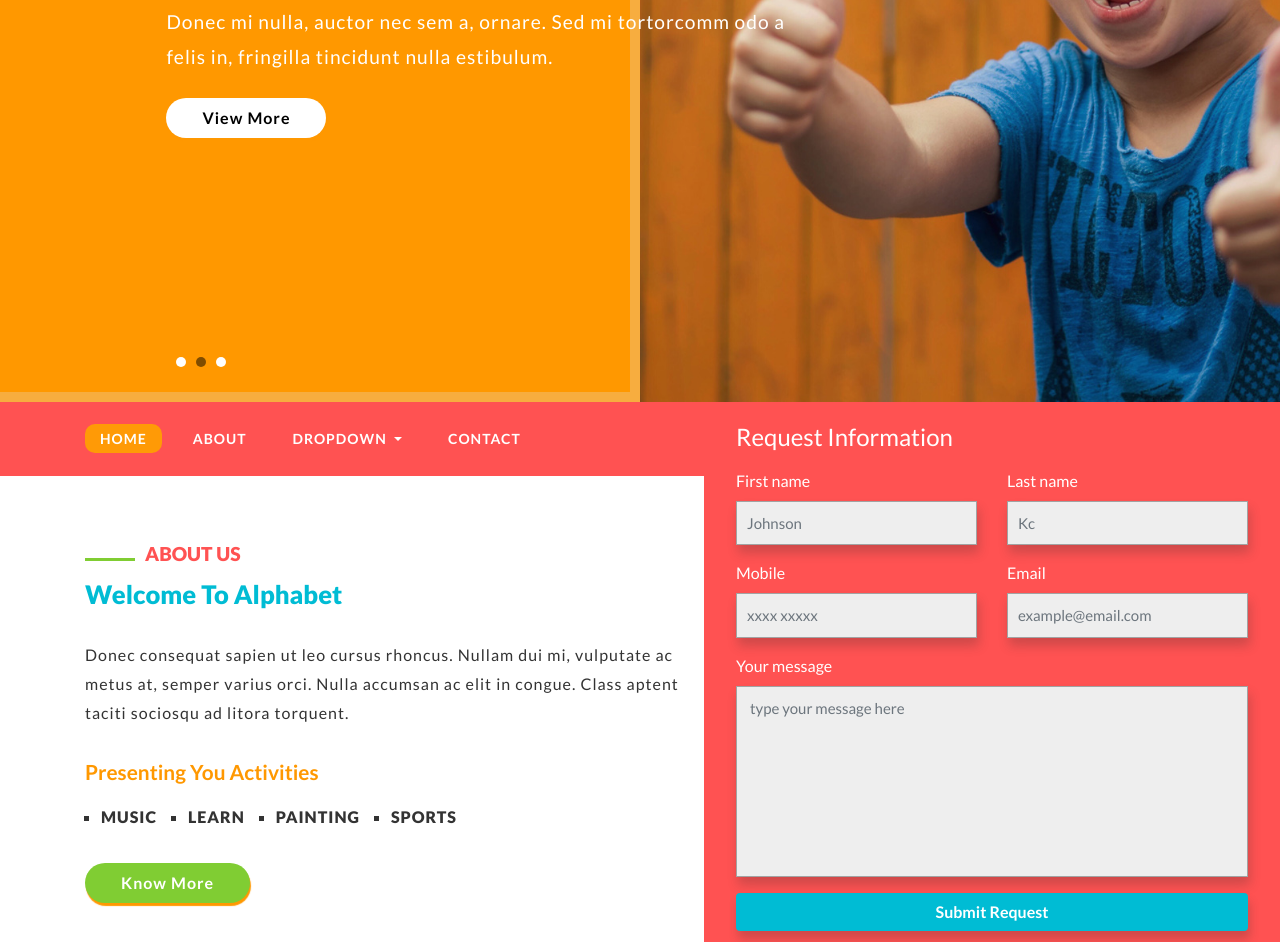
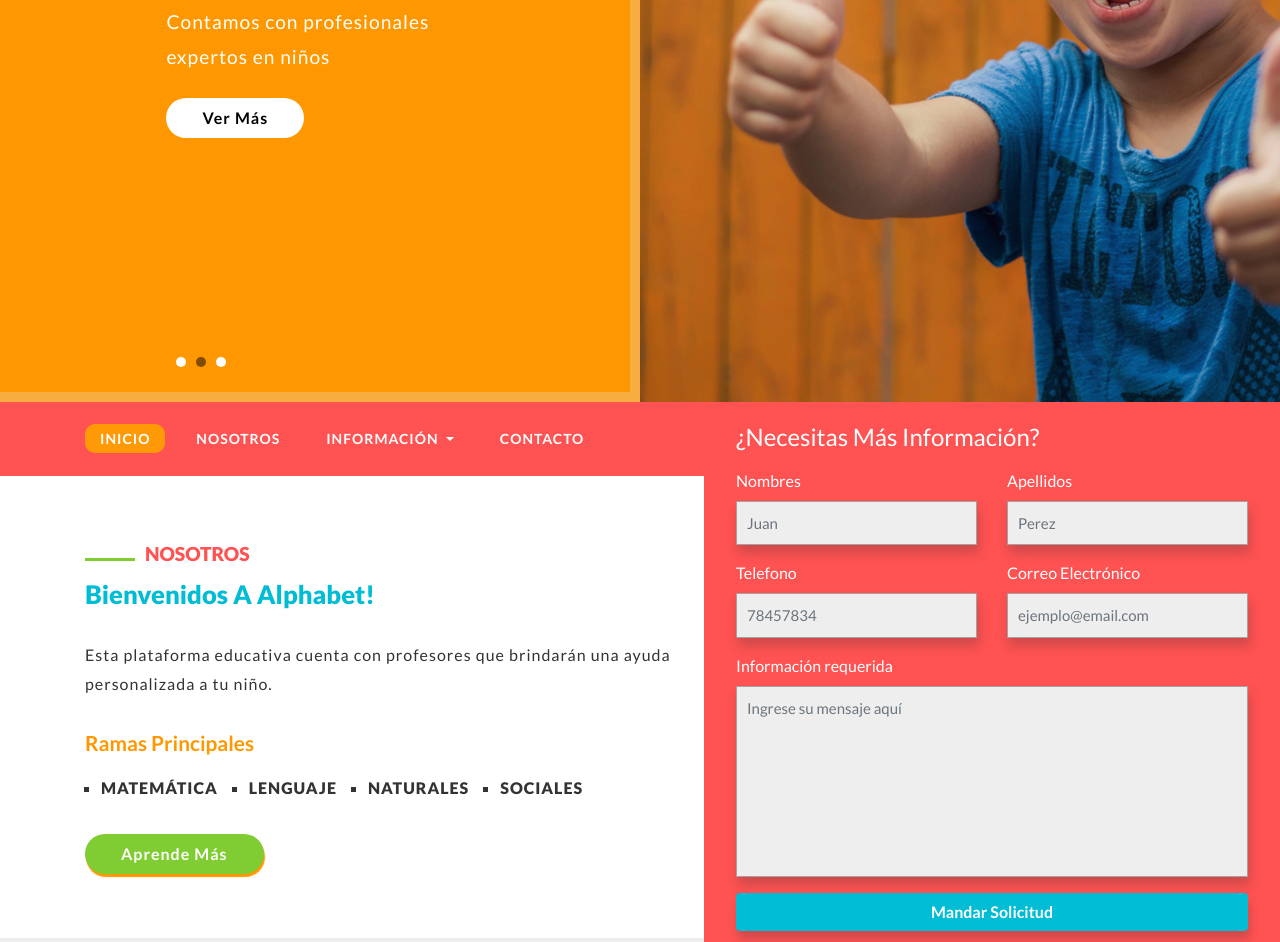
Before and after one commit to adrisparkle/alphabet, a plain HTML site: page web/index.html in a window 1280 px wide. Shown: the part 398-1340 px from the top of the page. Drawn offline with Linux system fonts and the light colour scheme.

Commit message:
Tag "nosotros"

```diff
--- a/web/index.html
+++ b/web/index.html
@@ -12,8 +12,7 @@ License URL: http://creativecommons.org/licenses/by/3.0/
     <title>Plataforma Educativa</title>
     <meta name="viewport" content="width=device-width, initial-scale=1">
     <meta charset="utf-8" />
-    <meta name="keywords" content="Alphabet Responsive web template, Bootstrap Web Templates, Flat Web Templates, Android Compatible web template,
-	SmartPhone Compatible web template, free WebDesigns for Nokia, Samsung, LG, Sony Ericsson, Motorola web design" />
+    <meta name="keywords" content="Plataforma educativa, niños, aprendizaje facil" />
     <script>
         addEventListener("load", function () {
             setTimeout(hideURLbar, 0);
@@ -45,20 +44,20 @@ License URL: http://creativecommons.org/licenses/by/3.0/
             <div class="d-sm-flex justify-content-between">
                 <h1>
                     <a class="navbar-brand" href="index.html">
-                        Al<span>p</span>h<span>a</span>b<span>e</span>t
+                        A<span>l</span>ph<span>a</span><span>b</span>E<span>t</span>
                     </a>
                 </h1>
                 <div class="hearder-right-w3_pvt d-flex justify-content-sm-end align-items-center  mt-sm-0 mt-4">
                     <ul class="d-flex header-w3_pvt">
                         <li><button type="button" class="btn w3ls-btn d-block" data-toggle="modal" aria-pressed="false"
                                 data-target="#exampleModal1">
-                                <span class="fa fa-sign-in"></span>Register
+                                <span class="fa fa-sign-in"></span>Registro
                             </button>
                         </li>
                         <li>
                             <button type="button" class="btn w3ls-btn btn-2  d-block" data-toggle="modal" aria-pressed="false"
                                 data-target="#exampleModal">
-                                <span class="fa fa-lock"></span> Sign in
+                                <span class="fa fa-lock"></span>Inicia Sesión
                             </button>
                         </li>
                     </ul>
@@ -78,14 +77,10 @@ License URL: http://creativecommons.org/licenses/by/3.0/
                         <div class="col-9 col-sm-6 banner banner1 banner-text">
                         </div>
                         <div class="slider-info">
-                            <span class="line">some text..</span>
-                            <h3>activities <span>improves</span> mind</h3>
-                            <p class="text-white">Donec mi nulla, auctor nec sem a, ornare. Sed mi
-                                tortorcomm
-                                odo a
-                                felis in, fringilla tincidunt nulla estibulum. </p>
-                            <a class="btn bg-theme mt-4 w3_pvt-link-bnr scroll" href="#about" role="button">View
-                                More</a>
+                            <span class="line">¡Una plataforma educativa para niños!</span>
+                            <h3>La <span>ayuda</span> que necesitan</h3>
+                            <p class="text-white">Dejanos todo su aprendizaje en nuestras manos</p>
+                            <a class="btn bg-theme mt-4 w3_pvt-link-bnr scroll" href="#about" role="button">Ver más</a>
                         </div>
                     </div>
                 </div>
@@ -100,14 +95,10 @@ License URL: http://creativecommons.org/licenses/by/3.0/
                         <div class="col-9 col-sm-6 banner banner2 banner-text">
                         </div>
                         <div class="slider-info">
-                            <span class="line">some text..</span>
-                            <h3>activities <span>improves</span> mind</h3>
-                            <p class="text-white">Donec mi nulla, auctor nec sem a, ornare. Sed mi
-                                tortorcomm
-                                odo a
-                                felis in, fringilla tincidunt nulla estibulum. </p>
-                            <a class="btn bg-theme mt-4 w3_pvt-link-bnr scroll" href="#about" role="button">View
-                                More</a>
+                            <span class="line">¡Una plataforma educativa para niños!</span>
+                            <h3>Una <span>fácil</span> enseñanza</h3>
+                            <p class="text-white">Contamos con profesionales expertos en niños</p>
+                            <a class="btn bg-theme mt-4 w3_pvt-link-bnr scroll" href="#about" role="button">Ver más</a>
                         </div>
                     </div>
                 </div>
@@ -122,14 +113,10 @@ License URL: http://creativecommons.org/licenses/by/3.0/
                         <div class="col-9 col-sm-6 banner banner3 banner-text">
                         </div>
                         <div class="slider-info">
-                            <span class="line">some text..</span>
-                            <h3>activities <span>improves</span> mind</h3>
-                            <p class="text-white">Donec mi nulla, auctor nec sem a, ornare. Sed mi
-                                tortorcomm
-                                odo a
-                                felis in, fringilla tincidunt nulla estibulum. </p>
-                            <a class="btn bg-theme mt-4 w3_pvt-link-bnr scroll" href="#about" role="button">View
-                                More</a>
+                            <span class="line">¡Una plataforma educativa para niños!</span>
+                            <h3><span>Ayuda</span> personalizada</h3>
+                            <p class="text-white">Ayuda con su tarea y sus clases al ritmo de tu niño</p>
+                            <a class="btn bg-theme mt-4 w3_pvt-link-bnr scroll" href="#about" role="button">Ver más</a>
                         </div>
                     </div>
                 </div>
@@ -148,30 +135,30 @@ License URL: http://creativecommons.org/licenses/by/3.0/
                 <div class="collapse navbar-collapse" id="navbarSupportedContent">
                     <ul class="navbar-nav  text-center">
                         <li class="nav-item active  mr-lg-3 mt-lg-0 mt-3">
-                            <a class="nav-link" href="index.html">Home
+                            <a class="nav-link" href="index.html">Inicio
                                 <span class="sr-only">(current)</span>
                             </a>
                         </li>
                         <li class="nav-item  mr-lg-3 mt-lg-0 mt-3">
-                            <a class="nav-link scroll" href="#about">about</a>
+                            <a class="nav-link scroll" href="#about">Nosotros</a>
                         </li>
                         <li class="nav-item dropdown mr-lg-3 mt-lg-0 mt-3">
                             <a class="nav-link dropdown-toggle" href="#" id="navbarDropdown" role="button" data-toggle="dropdown"
                                 aria-haspopup="true" aria-expanded="false">
-                                Dropdown
+                                Información
                             </a>
                             <div class="dropdown-menu" aria-labelledby="navbarDropdown">
-                                <a class="dropdown-item scroll" href="#services">services</a>
-                                <a class="dropdown-item scroll" href="#stat">facts</a>
-                                <a class="dropdown-item scroll" href="#team">team</a>
+                                <a class="dropdown-item scroll" href="#services">Servicios</a>
+                                <a class="dropdown-item scroll" href="#stat">Equipo</a>
+                                <a class="dropdown-item scroll" href="#team">Precios</a>
                                 <div class="dropdown-divider"></div>
-                                <a class="dropdown-item scroll" href="#portfolio">gallery</a>
-                                <a class="dropdown-item scroll" href="#posts">latest posts</a>
-                                <a class="dropdown-item scroll" href="#testimonials">testimonials</a>
+                                <a class="dropdown-item scroll" href="#portfolio">Temas</a>
+                                <a class="dropdown-item scroll" href="#posts">Cómo enseñamos</a>
+                                <a class="dropdown-item scroll" href="#testimonials">Testimonios</a>
                             </div>
                         </li>
                         <li class="nav-item  mt-lg-0 mt-3">
-                            <a class="nav-link scroll" href="#contact">Contact</a>
+                            <a class="nav-link scroll" href="#contact">Contacto</a>
                         </li>
                     </ul>
                 </div>
@@ -184,50 +171,47 @@ License URL: http://creativecommons.org/licenses/by/3.0/
         <div class="container">
             <div class="about-head">
                 <div class="sec-main">
-                    <span class="sub-line">about us</span>
-                    <h3 class="wthree-title">welcome to alphabet</h3>
+                    <span class="sub-line">Nosotros</span>
+                    <h3 class="wthree-title">Bienvenidos a Alphabet!</h3>
                 </div>
-                <p>Donec consequat sapien ut leo cursus rhoncus. Nullam dui mi, vulputate ac metus at, semper
-                    varius orci.
-                    Nulla accumsan ac elit in congue. Class aptent taciti sociosqu ad litora torquent.</p>
+                <p>Esta plataforma educativa cuenta con profesores que brindarán una ayuda personalizada a tu niño.</p>
                 <div class="ab-btm">
-                    <h4>presenting you activities</h4>
+                    <h4>Ramas principales</h4>
                     <ul class="list-about d-flex">
                         <li>
-                            Music
+                            Matemática
                         </li>
                         <li>
-                            Learn
+                            Lenguaje
                         </li>
                         <li>
-                            Painting
+                            Naturales
                         </li>
                         <li>
-                            Sports
+                            Sociales
                         </li>
                     </ul>
-                    <a class="btn bg-theme mt-4 w3_pvt-link-bnr scroll bg-theme3 text-white" href="#services" role="button">Know
-                        More</a>
+                    <a class="btn bg-theme mt-4 w3_pvt-link-bnr scroll bg-theme3 text-white" href="#services" role="button">Aprende más</a>
                 </div>
             </div>
         </div>
         <div class="abt-pos">
-            <h4>request information</h4>
+            <h4>¿Necesitas más información?</h4>
             <div class="contcat-form">
                 <form action="#" method="post" class="register-wthree">
                     <div class="form-group">
                         <div class="row">
                             <div class="col-md-6">
                                 <label class="text-white">
-                                    First name
+                                    Nombres
                                 </label>
-                                <input class="form-control" type="text" placeholder="Johnson" name="email" required="">
+                                <input class="form-control" type="text" placeholder="Juan" name="email" required="">
                             </div>
                             <div class="col-md-6 mt-md-0 mt-4">
                                 <label class="text-white">
-                                    Last name
+                                    Apellidos
                                 </label>
-                                <input class="form-control" type="text" placeholder="Kc" name="name" required="">
+                                <input class="form-control" type="text" placeholder="Perez" name="name" required="">
                             </div>
                         </div>
                     </div>
@@ -235,15 +219,15 @@ License URL: http://creativecommons.org/licenses/by/3.0/
                         <div class="row">
                             <div class="col-md-6">
                                 <label class="text-white">
-                                    Mobile
+                                    Telefono
                                 </label>
-                                <input class="form-control" type="text" placeholder="xxxx xxxxx" name="email" required="">
+                                <input class="form-control" type="text" placeholder="78457834" name="email" required="">
                             </div>
                             <div class="col-md-6 mt-md-0 mt-4">
                                 <label class="text-white">
-                                    Email
+                                    Correo Electrónico
                                 </label>
-                                <input class="form-control" type="email" placeholder="example@email.com" name="email"
+                                <input class="form-control" type="email" placeholder="ejemplo@email.com" name="email"
                                     required="">
                             </div>
                         </div>
@@ -252,16 +236,15 @@ License URL: http://creativecommons.org/licenses/by/3.0/
                         <div class="row">
                             <div class="col-md-12">
                                 <label class="text-white">
-                                    Your message
+                                    Información requerida
                                 </label>
-                                <textarea placeholder=" type your message here" class="form-control"></textarea>
+                                <textarea placeholder="Ingrese su mensaje aquí" class="form-control"></textarea>
                             </div>
                         </div>
                     </div>
                     <div class="row mt-3">
                         <div class="col-md-12">
-                            <button type="submit" class="btn  btn-block w-100 font-weight-bold text-capitalize bg-theme1 text-white">Submit
-                                request</button>
+                            <button type="submit" class="btn  btn-block w-100 font-weight-bold text-capitalize bg-theme1 text-white">Mandar solicitud</button>
                         </div>
                     </div>
                 </form>
```
